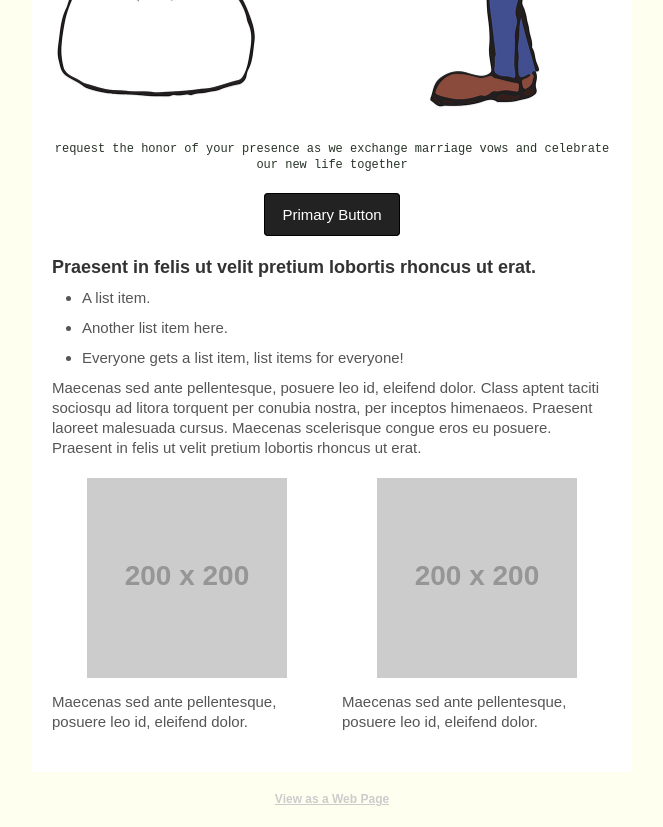
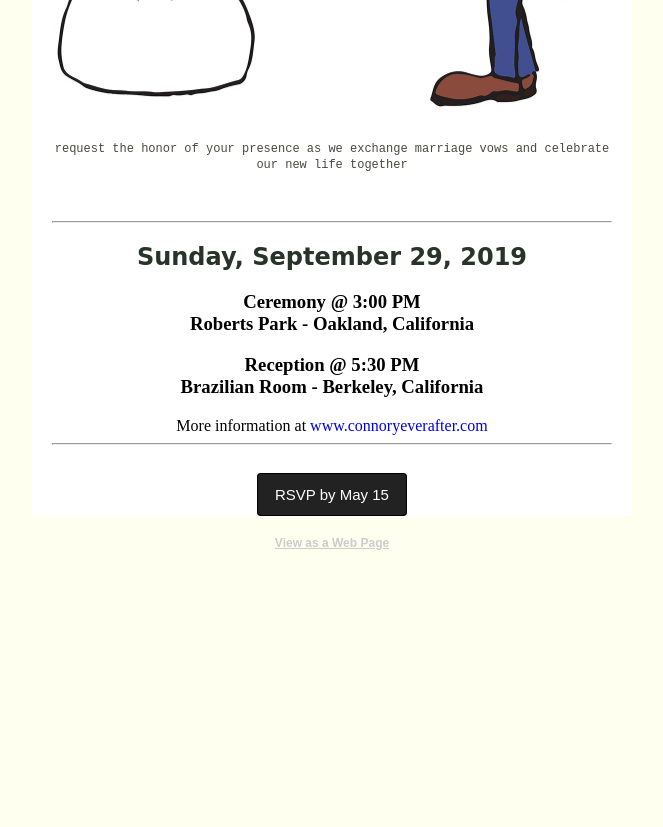
Before and after one commit to gjquan/connory-invite, a website: page src/email.html in a window 1280 px wide. Shown: the part 520-1347 px from the top of the page, without its empty margins (308-971 px from the left). After the commit the page ends 1091 px from the top, so only its background shows below. Drawn offline with Linux system fonts and the light colour scheme; placeholder pictures from the web are drawn by us.

Commit message:
add invite text

```diff
--- a/src/email.html
+++ b/src/email.html
@@ -185,7 +185,7 @@
 
         <!-- Visually Hidden Preheader Text : BEGIN -->
         <div style="display: none; font-size: 1px; line-height: 1px; max-height: 0px; max-width: 0px; opacity: 0; overflow: hidden; mso-hide: all; font-family: sans-serif;">
-            (Optional) This text will appear in the inbox preview, but not the email body. It can be used to supplement the email subject line or even summarize the email's contents. Extended text preheaders (~490 characters) seems like a better UX for anyone using a screenreader or voice-command apps like Siri to dictate the contents of an email. If this text is not included, email clients will automatically populate it using the text (including image alt text) at the start of the email's body.
+            Connie Co and Gregory Quan request the honor of your presence as we exchange marriage vows and celebrate our new life together on Sunday, September 29, 2019. The ceremony will be held at 3:00 PM at Roberts Park in Oakland, California. The reception will follow at 5:30 PM at the Brazilian Room in Berkeley, California. More information is available at www.connoryeverafter.com. Please RSVP by following the link in this email before May 15.
         </div>
         <!-- Visually Hidden Preheader Text : END -->
 
@@ -221,7 +221,7 @@
                 <!-- Hero Image, Flush : BEGIN -->
                 <tr>
                     <td style="background-color: #ffffff;">
-                        <img src="images/connory-drawing.jpg" width="600" height="" alt="alt_text" border="0" style="width: 100%; max-width: 600px; height: auto; background: #ffffff; font-family: sans-serif; font-size: 15px; line-height: 15px; color: #283429; margin: auto; display: block;" class="g-img">
+                        <img src="images/connory-drawing.jpg" width="600" height="" alt="Illustration of Connie and Greg" border="0" style="width: 100%; max-width: 600px; height: auto; background: #ffffff; font-family: sans-serif; font-size: 15px; line-height: 15px; color: #283429; margin: auto; display: block;" class="g-img">
                     </td>
                 </tr>
                 <!-- Hero Image, Flush : END -->
@@ -231,8 +231,18 @@
                     <td style="background-color: #ffffff;">
                         <table align="center" role="presentation" cellspacing="0" cellpadding="0" border="0" width="100%">
                             <tr>
-                                <td style="padding: 20px; font-family: 'Andale Mono', 'Courier New', Courier, monospace; font-size: 12px; line-height: 16px; color: #283429;">
-                                    <p style="margin: 0; text-align: center;">request the honor of your presence as we exchange marriage vows and celebrate our new life together</p>
+                                <td style="padding: 20px; font-family: 'Andale Mono', 'Courier New', Courier, monospace; font-size: 12px; line-height: 16px; color: #4d4940; text-align: center;">
+                                    <p style="margin: 0;">request the honor of your presence as we exchange marriage vows and celebrate our new life together</p>
+                                </td>
+                            </tr>
+                            <tr>
+                                <td style="padding: 20px; text-align: center;">
+                                    <hr />
+                                    <h2 style=" font-family: 'Amatic SC', cursive; color: #283429;">Sunday, September 29, 2019</h2>
+                                    <h3>Ceremony @ 3:00 PM<br>Roberts Park - Oakland, California</h3>
+                                    <h3>Reception @ 5:30 PM<br>Brazilian Room - Berkeley, California</h3>
+                                    <p style="margin: 0;">More information at <a href="http://www.connoryeverafter.com">www.connoryeverafter.com</a></p>
+                                    <hr />
                                 </td>
                             </tr>
                             <tr>
@@ -241,67 +251,17 @@
                                     <table align="center" role="presentation" cellspacing="0" cellpadding="0" border="0" style="margin: auto;">
                                         <tr>
                                             <td class="button-td button-td-primary" style="border-radius: 4px; background: #222222;">
-											     <a class="button-a button-a-primary" href="https://google.com/" style="background: #222222; border: 1px solid #000000; font-family: sans-serif; font-size: 15px; line-height: 15px; text-decoration: none; padding: 13px 17px; color: #ffffff; display: block; border-radius: 4px;">Primary Button</a>
+											     <a class="button-a button-a-primary" href="https://google.com/" style="background: #222222; border: 1px solid #000000; font-family: sans-serif; font-size: 15px; line-height: 15px; text-decoration: none; padding: 13px 17px; color: #ffffff; display: block; border-radius: 4px;">RSVP by May 15</a>
 											</td>
                                         </tr>
                                     </table>
                                     <!-- Button : END -->
                                 </td>
                             </tr>
-                            <tr>
-                                <td style="padding: 20px; font-family: sans-serif; font-size: 15px; line-height: 20px; color: #555555;">
-                                    <h2 style="margin: 0 0 10px 0; font-family: sans-serif; font-size: 18px; line-height: 22px; color: #333333; font-weight: bold;">Praesent in felis ut velit pretium lobortis rhoncus ut&nbsp;erat.</h2>
-                                    <ul style="padding: 0; margin: 0 0 10px 0; list-style-type: disc;">
-										<li style="margin:0 0 10px 30px;" class="list-item-first">A list item.</li>
-										<li style="margin:0 0 10px 30px;">Another list item here.</li>
-										<li style="margin: 0 0 0 30px;" class="list-item-last">Everyone gets a list item, list items for everyone!</li>
-									</ul>
-                                    <p style="margin: 0;">Maecenas sed ante pellentesque, posuere leo id, eleifend dolor. Class aptent taciti sociosqu ad litora torquent per conubia nostra, per inceptos himenaeos. Praesent laoreet malesuada cursus. Maecenas scelerisque congue eros eu posuere. Praesent in felis ut velit pretium lobortis rhoncus ut&nbsp;erat.</p>
-                                </td>
-                            </tr>
                         </table>
                     </td>
                 </tr>
                 <!-- 1 Column Text + Button : END -->
-
-                <!-- 2 Even Columns : BEGIN -->
-                <tr>
-                    <td style="padding: 0 10px 40px 10px; background-color: #ffffff;">
-                        <table role="presentation" border="0" cellpadding="0" cellspacing="0" width="100%">
-                            <tr>
-                                <td valign="top" width="50%">
-                                    <table role="presentation" cellspacing="0" cellpadding="0" border="0" width="100%">
-                                        <tr>
-                                            <td style="text-align: center; padding: 0 10px;">
-                                                <img src="https://via.placeholder.com/200" width="200" height="" alt="alt_text" border="0" style="width: 100%; max-width: 200px; background: #dddddd; font-family: sans-serif; font-size: 15px; line-height: 15px; color: #555555;">
-                                            </td>
-                                        </tr>
-                                        <tr>
-                                            <td style="text-align: left; font-family: sans-serif; font-size: 15px; line-height: 20px; color: #555555; padding: 10px 10px 0;">
-                                               <p style="margin: 0;">Maecenas sed ante pellentesque, posuere leo id, eleifend dolor.</p>
-                                            </td>
-                                        </tr>
-                                    </table>
-                                </td>
-                                <td valign="top" width="50%">
-                                    <table role="presentation" cellspacing="0" cellpadding="0" border="0" width="100%">
-                                        <tr>
-                                            <td style="text-align: center; padding: 0 10px;">
-                                                <img src="https://via.placeholder.com/200" width="200" height="" alt="alt_text" border="0" style="width: 100%; max-width: 200px; background: #dddddd; font-family: sans-serif; font-size: 15px; line-height: 15px; color: #555555;">
-                                            </td>
-                                        </tr>
-                                        <tr>
-                                            <td style="text-align: left; font-family: sans-serif; font-size: 15px; line-height: 20px; color: #555555; padding: 10px 10px 0;">
-                                                <p style="margin: 0;">Maecenas sed ante pellentesque, posuere leo id, eleifend dolor.</p>
-                                            </td>
-                                        </tr>
-                                    </table>
-                                </td>
-                            </tr>
-                        </table>
-                    </td>
-                </tr>
-                <!-- Two Even Columns : END -->
             </table>
             <!-- Email Body : END -->
 
```
